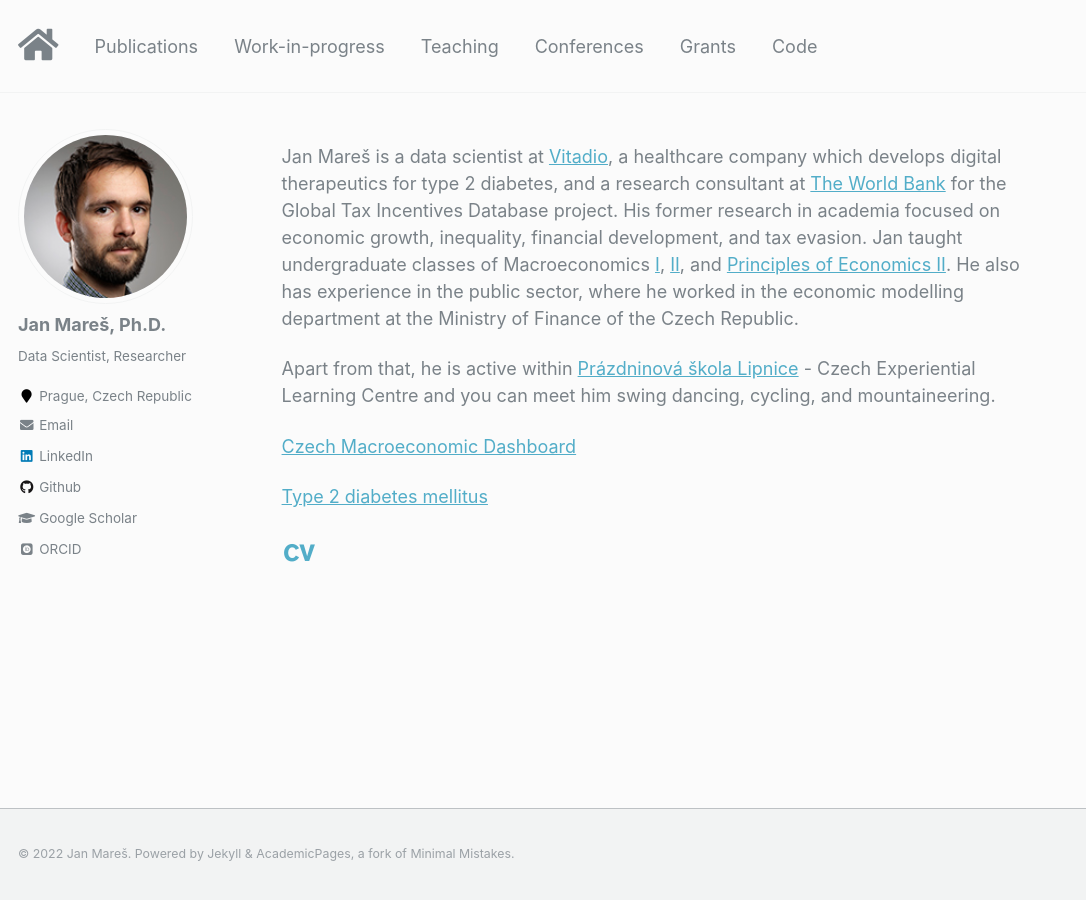
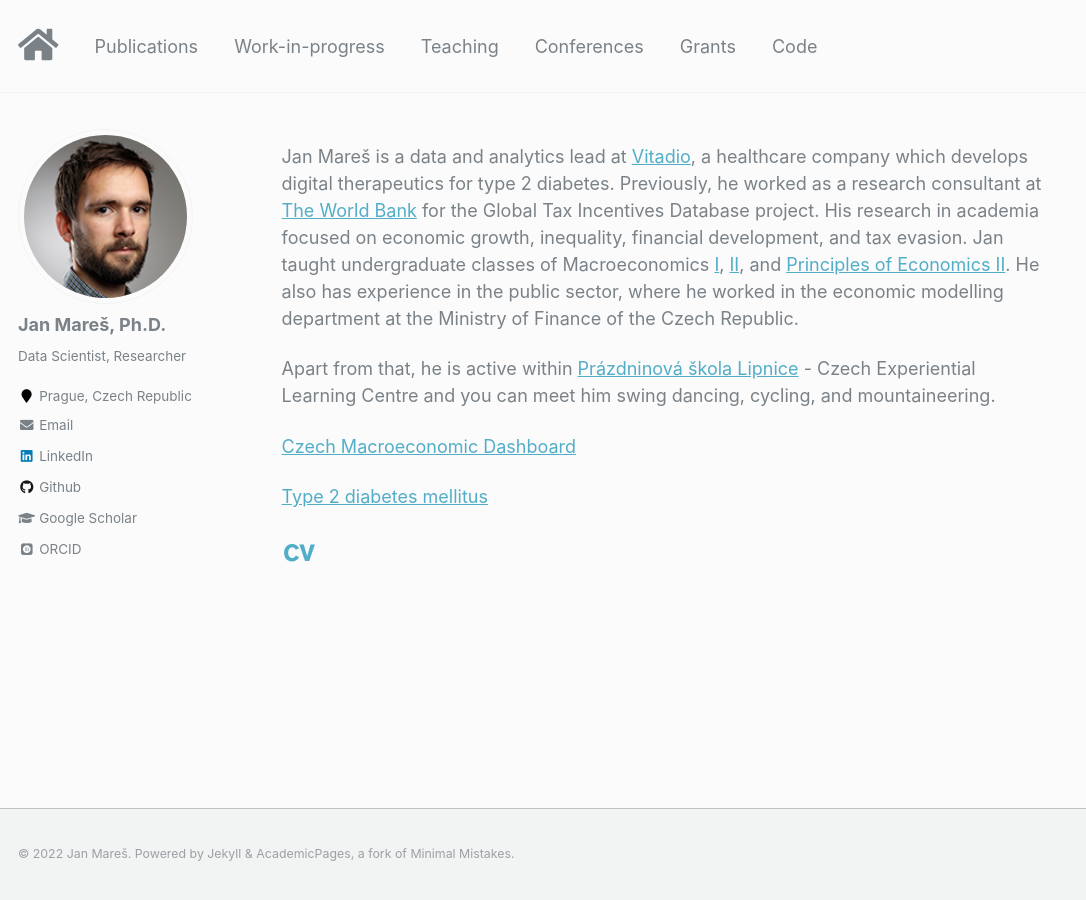
Before and after one commit to janxmares/janxmares.github.io, a Jekyll site: the page built from _pages/about.md, in a window 1280 px wide. Shown: the whole page, without its empty margins (0-1086 px from the left). Built offline with Jekyll 4.4.1, drawn with Linux system fonts in a browser that asks for light colours; some web fonts are replaced.

Commit message:
about me update

```diff
--- a/_pages/about.md
+++ b/_pages/about.md
@@ -14,7 +14,7 @@ Jan Mareš is a [junior researcher](http://ies.fsv.cuni.cz/en/staff/maresj){:tar
 Jan teaches undergraduate classes of Macroeconomics [I](https://is.cuni.cz/studium/predmety/index.php?id=94fdeac5d8c829836f77d9cc448e316f&tid=&do=predmet&kod=JEB114){:target="_blank"}, [II](https://is.cuni.cz/studium/predmety/index.php?id=94fdeac5d8c829836f77d9cc448e316f&tid=&do=predmet&kod=JEB115){:target="_blank"}, and [Principles of Economics II](https://is.cuni.cz/studium/predmety/index.php?id=94fdeac5d8c829836f77d9cc448e316f&tid=&do=predmet&kod=JEB102){:target="_blank"}. He holds master degree in economics from Charles University and was a visiting researcher at Columbia University, New York. His recent publication appeared in *The World Bank Economic Review* and he has another paper forthcoming in *Journal of International Money and Finance*.
 -->
 
-Jan Mareš is a data scientist at [Vitadio](https://vitad.io), a healthcare company which develops digital therapeutics for type 2 diabetes, and a research consultant at [The World Bank](https://www.worldbank.org/en/home) for the Global Tax Incentives Database project. His former research in academia focused on economic growth, inequality, financial development, and tax evasion. Jan taught undergraduate classes of Macroeconomics [I](https://is.cuni.cz/studium/predmety/index.php?id=94fdeac5d8c829836f77d9cc448e316f&tid=&do=predmet&kod=JEB114){:target="_blank"}, [II](https://is.cuni.cz/studium/predmety/index.php?id=94fdeac5d8c829836f77d9cc448e316f&tid=&do=predmet&kod=JEB115){:target="_blank"}, and [Principles of Economics II](https://is.cuni.cz/studium/predmety/index.php?id=94fdeac5d8c829836f77d9cc448e316f&tid=&do=predmet&kod=JEB102){:target="_blank"}. He also has experience in the public sector, where he worked in the economic modelling department at the Ministry of Finance of the Czech Republic.
+Jan Mareš is a data and analytics lead at [Vitadio](https://vitad.io), a healthcare company which develops digital therapeutics for type 2 diabetes. Previously, he worked as a research consultant at [The World Bank](https://www.worldbank.org/en/home) for the Global Tax Incentives Database project. His research in academia focused on economic growth, inequality, financial development, and tax evasion. Jan taught undergraduate classes of Macroeconomics [I](https://is.cuni.cz/studium/predmety/index.php?id=94fdeac5d8c829836f77d9cc448e316f&tid=&do=predmet&kod=JEB114){:target="_blank"}, [II](https://is.cuni.cz/studium/predmety/index.php?id=94fdeac5d8c829836f77d9cc448e316f&tid=&do=predmet&kod=JEB115){:target="_blank"}, and [Principles of Economics II](https://is.cuni.cz/studium/predmety/index.php?id=94fdeac5d8c829836f77d9cc448e316f&tid=&do=predmet&kod=JEB102){:target="_blank"}. He also has experience in the public sector, where he worked in the economic modelling department at the Ministry of Finance of the Czech Republic.
 
 Apart from that, he is active within [Prázdninová škola Lipnice](www.psl.cz) - Czech Experiential Learning Centre and you can meet him swing dancing, cycling, and mountaineering.
 
```
